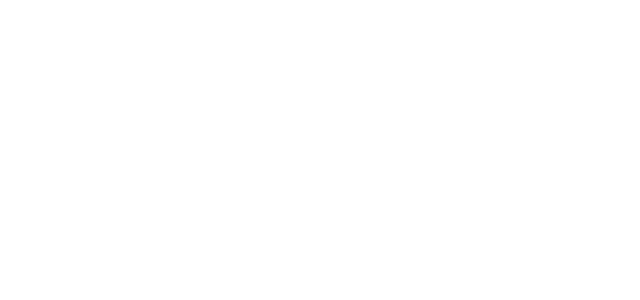
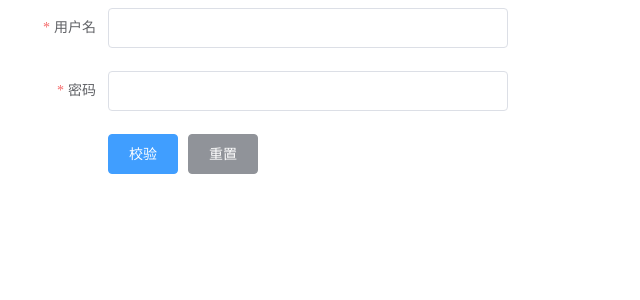
Before and after one commit to wangxiao9/vue_coding, a Vue app: page /#/form in a window 1280 px wide. Shown: the top 300 px of the page, without its empty margins (0-640 px from the left). Built offline with nearby package versions, Linux system fonts and the light colour scheme.

Commit message:
Form.vue

```diff
--- a/package.json
+++ b/package.json
@@ -10,6 +10,7 @@
     "axios": "^0.19.2",
     "core-js": "^3.6.4",
     "element-ui": "^2.4.5",
+    "less-loader": "^6.1.0",
     "vue": "^2.6.11",
     "vue-router": "^3.1.6"
   },
--- /dev/null
+++ b/src/components/Form.vue
@@ -0,0 +1,54 @@
+<template>
+  <div class="form_container">
+    <el-form :model="Form" :rules="FormRules" ref="FormRef" label-width="100px">
+      <el-form-item prop="username" label="用户名">
+        <el-input v-model="Form.username"></el-input>
+      </el-form-item>
+      <el-form-item prop="password" label="密码">
+        <el-input v-model="Form.password"></el-input>
+      </el-form-item>
+      <el-form-item class="btns">
+        <el-button type="primary" @click="validForm">校验</el-button>
+        <el-button type="info" @click="resetForm">重置</el-button>
+      </el-form-item>
+    </el-form>
+  </div>
+</template>
+
+<script>
+export default {
+  data() {
+    return {
+      Form: {
+        username: "",
+        password: ""
+      },
+      FormRules: {
+        username: [
+          { required: true, message: "请输入用户名", trigger: "blur" }
+        ],
+        password: [{ required: true, message: "请输入密码", trigger: "blur" }]
+      }
+    };
+  },
+  methods: {
+    // 重置表单
+    resetForm() {
+      console.log(this);
+      this.$refs.FormRef.resetFields();
+    },
+    // 预验证
+    validForm() {
+      this.$refs.FormRef.validate(valid => {
+        console.log(valid);
+      });
+    }
+  }
+};
+</script>
+
+<style lang="less" scoped>
+.form_container {
+  width: 500px;
+}
+</style>
--- a/src/plugins/element.js
+++ b/src/plugins/element.js
@@ -1,4 +1,7 @@
 import Vue from 'vue'
-import { Button } from 'element-ui'
+import { Button, Form, Input, FormItem } from 'element-ui'
 
 Vue.use(Button)
+Vue.use(Form)
+Vue.use(Input)
+Vue.use(FormItem)
--- a/src/router/index.js
+++ b/src/router/index.js
@@ -1,6 +1,7 @@
 import Vue from 'vue'
 import VueRouter from 'vue-router'
 import Demo1 from '../components/Demo1.vue'
+import Form from '../components/Form.vue'
 
 Vue.use(VueRouter)
 // 路由规则
@@ -13,6 +14,11 @@
     path: '/demo1',
     name: 'Demo1',
     component: Demo1
+  },
+  {
+    path: '/form',
+    name: 'Form',
+    component: Form
   }
 ]
 
```
Also changed, not shown: 1 other file (tests, documents, lock files or other folders).
